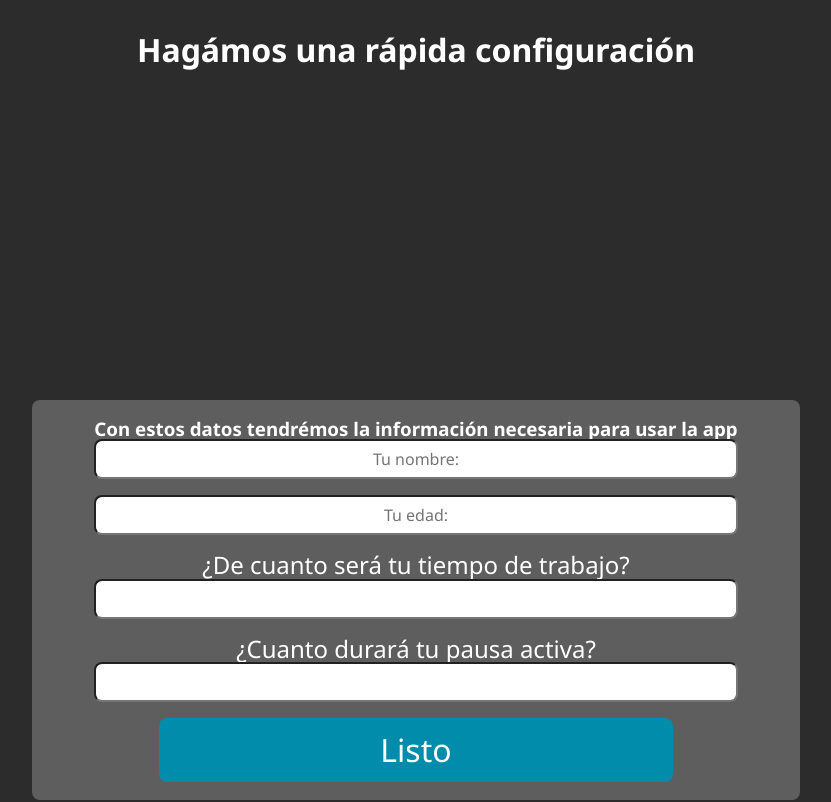
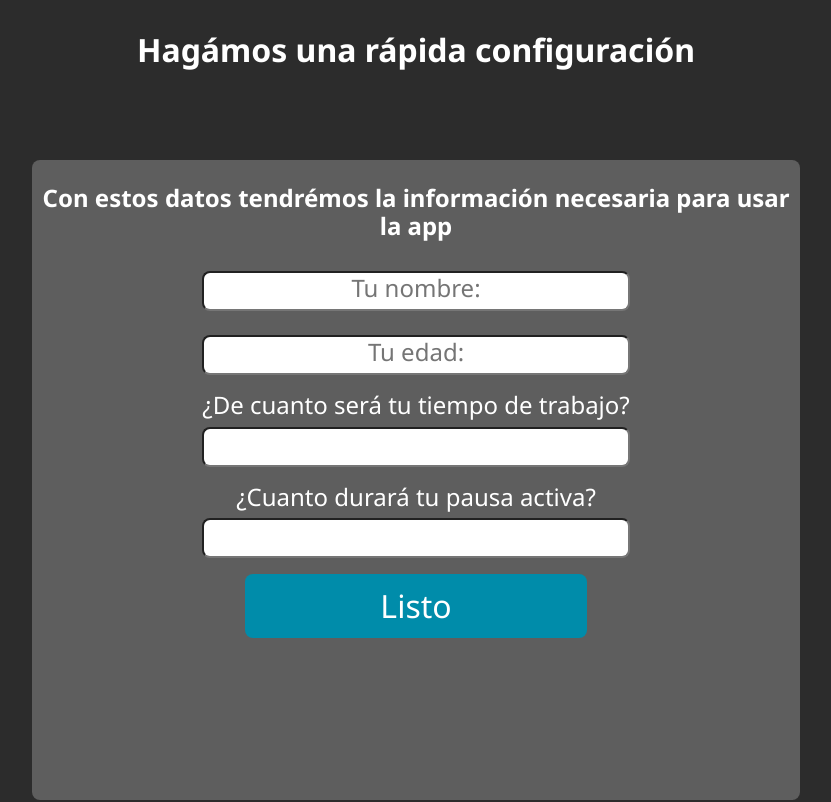
Before and after one commit to isrameve/breaky-react, a React (Vite) app: page / in a window 1280 px wide. Shown: the top 802 px of the page, without its empty margins (224-1055 px from the left). Built offline with nearby package versions, Linux system fonts and the light colour scheme.

Commit message:
Listo el estilizado y configuracion básica del formulario

```diff
--- a/src/components/CardBackgroundGrey/CardBackgroundGrey.jsx
+++ b/src/components/CardBackgroundGrey/CardBackgroundGrey.jsx
@@ -1,11 +1,7 @@
 import styles from "./CardBackgroundGrey.module.scss";
 
-function CardBackgroundGrey({ children, display, typeAlign = "card" }) {
-  return (
-    <article style={{ display: display }} className={styles[typeAlign]}>
-      {children}
-    </article>
-  );
+function CardBackgroundGrey({ children, typeAlign = "card" }) {
+  return <article className={styles[typeAlign]}>{children}</article>;
 }
 
 export default CardBackgroundGrey;
--- a/src/components/CardBackgroundGrey/CardBackgroundGrey.module.scss
+++ b/src/components/CardBackgroundGrey/CardBackgroundGrey.module.scss
@@ -15,14 +15,14 @@
 .alignEnd {
   display: flex;
   align-items: center;
-  align-self: end;
-  justify-content: center;
+
   flex-direction: column;
 
   text-align: center;
 
   width: 60%;
   height: 80%;
+  padding-top: 24px;
   border-radius: $general-radius;
   background-color: $color-card;
 }
--- a/src/components/UserForm/UserForm.jsx
+++ b/src/components/UserForm/UserForm.jsx
@@ -8,22 +8,32 @@ const UserForm = () => {
   return (
     <FullCenterSection position={"fullHeightBottom"}>
       <h2 className={styles.primaryText}>Hagámos una rápida configuración</h2>
-      <CardBackgroundGrey typeAlign="card">
-        <form action="">
-          <h3>
+      <CardBackgroundGrey typeAlign="alignEnd">
+        <div>
+          <h3 className={styles.secondaryText}>
             Con estos datos tendrémos la información necesaria para usar la app
           </h3>
+        </div>
+        <form action="">
           <div className={styles.ContainerForm}>
+            <div className={styles.formGroup}>
               <input type="text" placeholder="Tu nombre:" />
+            </div>
+            <div className={styles.formGroup}>
               <input type="text" placeholder="Tu edad:" />
+            </div>
+            <div className={styles.formGroup}>
               <label className={styles.formLabel} htmlFor="">
                 ¿De cuanto será tu tiempo de trabajo?
               </label>
-            <input type="text" />
+              <input type="number" />
+            </div>
+            <div className={styles.formGroup}>
               <label className={styles.formLabel} htmlFor="">
                 ¿Cuanto durará tu pausa activa?
               </label>
-            <input type="text" />
+              <input type="number" />
+            </div>
           </div>
 
           <Button
--- a/src/components/UserForm/UserForm.module.scss
+++ b/src/components/UserForm/UserForm.module.scss
@@ -5,21 +5,34 @@
 .ContainerForm {
   display: flex;
   flex-direction: column;
+
+  padding-top: 24px;
   .formLabel {
     font-size: 1.5rem;
   }
   input {
+    margin-top: 8px;
     height: 40px;
     border-radius: $general-radius;
     margin-bottom: 16px;
   }
 
   input::placeholder {
+    font-size: 1.5rem;
     text-align: center;
   }
 }
 
 .primaryText {
-  margin-top: 32px;
+  padding-top: 32px;
   font-size: 2rem;
 }
+
+.secondaryText {
+  font-size: 1.5rem;
+}
+
+.formGroup {
+  display: flex;
+  flex-direction: column;
+}
```
Lines whose indentation alone changed are shown as unchanged.
